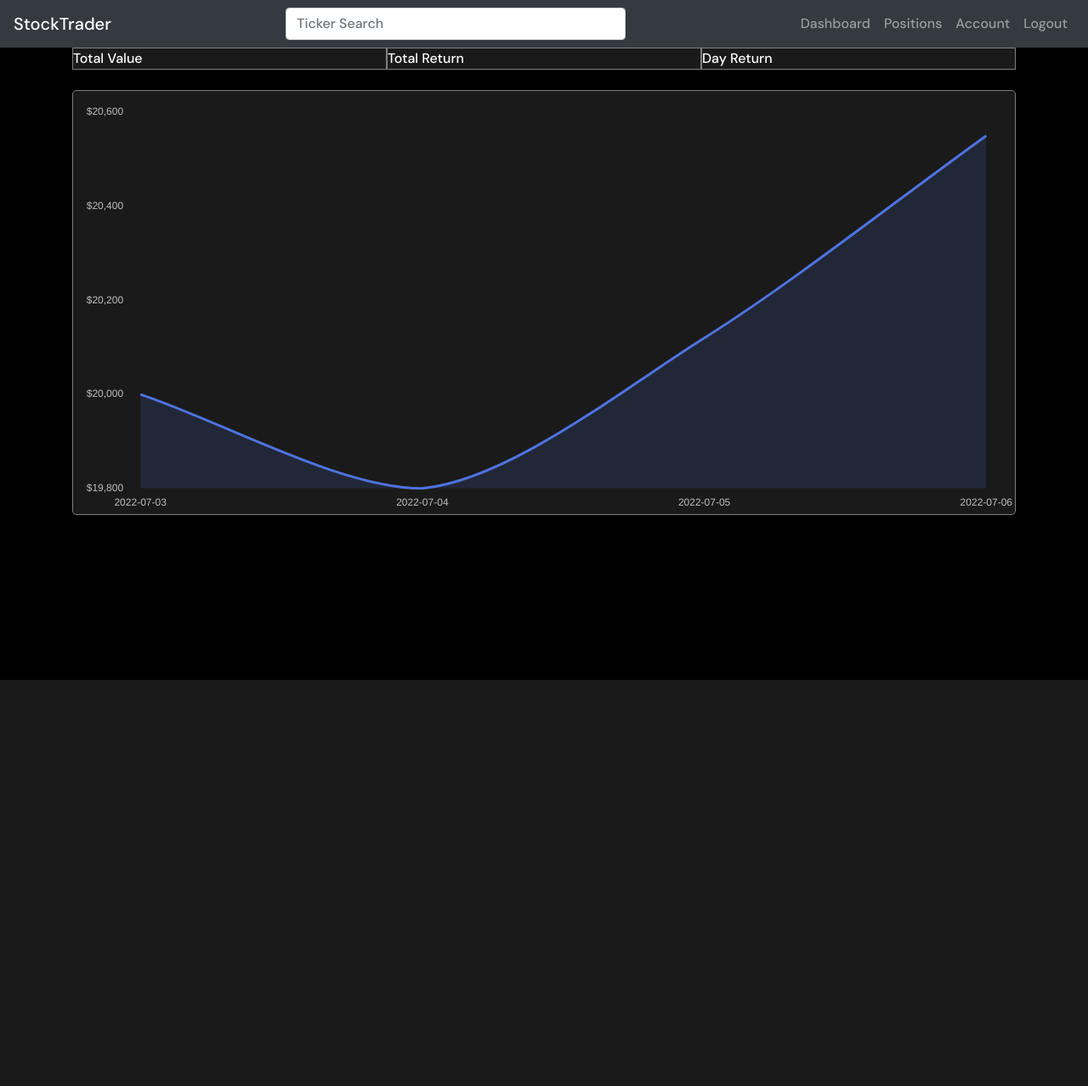
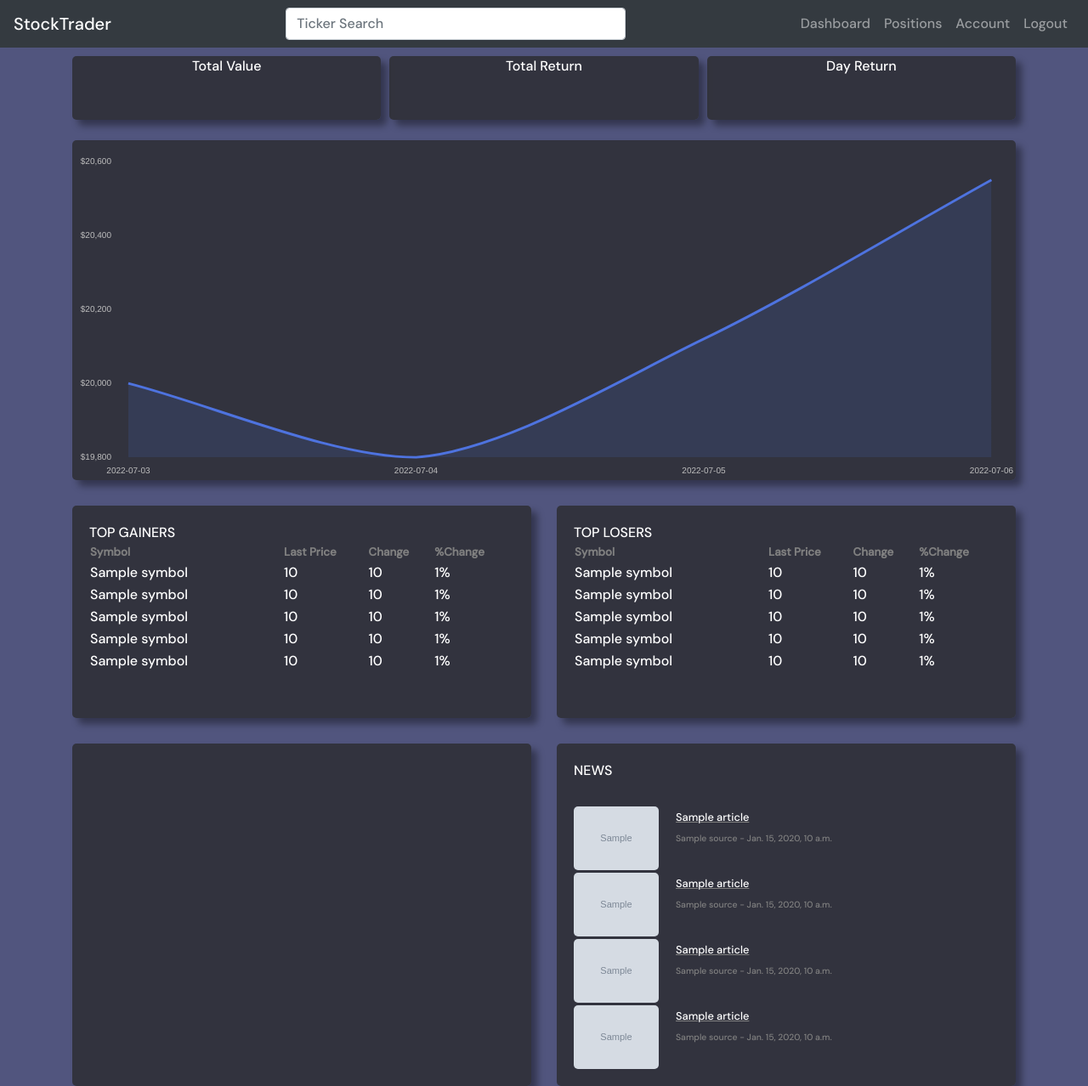
Before and after one commit to Shaz-M/StockTrader, a Django app: page /dashboard/ in a window 1280 px wide. Shown: the whole page at 85% size. Before the commit the page ends 800 px from the top, so only its background shows below. Run offline with Django 3.2, Linux system fonts and the light colour scheme; a user stored in the database is signed in; data comes from the database, SQL or seed files in the repository; grey boxes marked "Sample" are stand-in pictures; a database or web service that is not in the repository returns one stand-in record (values such as "Sample title"); data that the repository does not hold is empty; some libraries are stand-ins or nearby versions.

Commit message:
added dashboard design and info divs

```diff
--- a/portfolio/static/portfolio/dash-styles.css
+++ b/portfolio/static/portfolio/dash-styles.css
@@ -1,17 +1,94 @@
 #chart {
-  height: 500px;
-  background-color: rgb(26, 26, 26);
-  border: solid 1px grey;
-  border-radius: 5px;
+  height: 400px;
 }
 .spaceBetween {
   display: flex;
   justify-content: space-between;
   flex-wrap: wrap;
+  gap: 10px;
+  padding-top: 10px;
 }
 
 .accountDiv {
-  border: solid 1px grey;
-  background-color: rgb(26, 26, 26);
   flex: 1 0 21%;
+  min-width: 250px;
+  text-align: center;
+  height: 75px;
 }
+
+.boxDiv {
+  background-color: rgba(40, 40, 40, 0.75);
+  border-radius: 5px;
+  box-shadow: 7px 7px 8px hsl(0deg 0% 0% / 0.38);
+}
+
+.infoDiv {
+  flex: 1 0 21%;
+  min-width: 250px;
+  height: 250px;
+  padding: 20px;
+}
+
+.infoSection {
+  display: flex;
+  justify-content: space-between;
+  flex-wrap: wrap;
+  gap: 30px;
+  padding-top: 30px;
+}
+table {
+  border-collapse: collapse;
+  border-spacing: 0;
+  width: 100%;
+}
+
+th,
+td {
+  text-align: left;
+}
+
+thead {
+  font-weight: lighter;
+  color: grey;
+  font-size: smaller;
+  white-space: nowrap;
+}
+.symbolCol {
+  padding-right: 30px;
+}
+body {
+  background-color: #51557e;
+}
+
+.newsDiv {
+  flex: 1 0 21%;
+  min-width: 350px;
+  min-height: 400px;
+  height: auto;
+  padding: 20px;
+}
+
+.newsContent {
+  padding-top: 30px;
+}
+
+.image {
+  height: 10%;
+  width: 20%;
+  border-radius: 5px;
+  float: left;
+  margin-right: 20px;
+}
+
+.links {
+  color: white;
+  text-decoration: underline;
+  font-size: 80%;
+  text-decoration-thickness: 1px;
+  text-decoration-color: grey;
+}
+
+.sourceTime {
+  font-size: 65%;
+  color: grey;
+}
--- a/portfolio/templates/portfolio/dashboard.html
+++ b/portfolio/templates/portfolio/dashboard.html
@@ -3,13 +3,83 @@
 
 <div class="container">
   <div class="spaceBetween">
-    <div class="accountDiv">Total Value</div>
-    <div class="accountDiv">Total Return</div>
-    <div class="accountDiv">Day Return</div>
+    <div class="accountDiv boxDiv">Total Value</div>
+    <div class="accountDiv boxDiv">Total Return</div>
+    <div class="accountDiv boxDiv">Day Return</div>
   </div>
   <br />
-  <div id="chart">
+  <div id="chart" class="boxDiv">
     <canvas id="myAreaChart"></canvas>
+  </div>
+  <div class="infoSection">
+    <div class="boxDiv infoDiv">
+      <span class="title">TOP GAINERS</span>
+      <div style="overflow-x: auto" id="positions">
+        <table>
+          <thead>
+            <th class="symbolCol">Symbol</th>
+            <th>Last Price</th>
+            <th>Change</th>
+            <th>%Change</th>
+          </thead>
+          <tbody>
+            {% for gainer in gainers %}
+            <tr>
+              <td class="symbolCol">{{gainer.symbol}}</td>
+              <td class="marks">{{gainer.price}}</td>
+              <td class="plOpen">{{gainer.change}}</td>
+              <td class="plDay">{{gainer.percent}}%</td>
+            </tr>
+            {% endfor %}
+          </tbody>
+        </table>
+      </div>
+    </div>
+    <div class="boxDiv infoDiv">
+      <span class="title">TOP LOSERS</span>
+      <div style="overflow-x: auto" id="positions">
+        <table>
+          <thead>
+            <th class="symbolCol">Symbol</th>
+            <th>Last Price</th>
+            <th>Change</th>
+            <th>%Change</th>
+          </thead>
+          <tbody>
+            {% for loser in losers %}
+            <tr>
+              <td class="symbolCol">{{loser.symbol}}</td>
+              <td class="marks">{{loser.price}}</td>
+              <td class="plOpen">{{loser.change}}</td>
+              <td class="plDay">{{loser.percent}}%</td>
+            </tr>
+            {% endfor %}
+          </tbody>
+        </table>
+      </div>
+    </div>
+  </div>
+  <div class="infoSection">
+    <div class="boxDiv newsDiv"></div>
+    <div class="boxDiv newsDiv">
+      <span class="title">NEWS</span>
+      {% for article in news %}
+      <div class="newsContent">
+        <img
+          class="image"
+          src="{{article.imageUrl}}"
+          alt="Article Image"
+          onerror="if (this.src != 'error.jpg') this.src = 'https://i.postimg.cc/cJFms8zy/download.jpg';"
+        />
+        <div>
+          <a href="{{article.url}}" class="links">{{article.title}}</a>
+          <br />
+          <span class="sourceTime"
+            >{{article.source}} - {{article.dateTime}}</span
+          >
+        </div>
+      </div>
+      {% endfor %}
     </div>
   </div>
   <!-- <script src="https://cdn.jsdelivr.net/npm/chart.js"></script>
@@ -48,7 +118,7 @@
         maintainAspectRatio: false,
         layout: {
           padding: {
-          left: 10,
+            left: 5,
             right: 25,
             top: 25,
             bottom: 0,
@@ -68,6 +138,7 @@
                 autoSkip: true,
                 maxTicksLimit: 7,
                 fontColor:"rgb(191, 191, 191)",
+                fontSize:10,
               },
             },
           ],
@@ -77,6 +148,8 @@
                 fontColor:"rgb(191, 191, 191)",
                 maxTicksLimit: 5,
                 padding: 10,
+                fontSize:10,
+
                 // Include a dollar sign in the ticks
                 callback: function (value, index, values) {
                   return "$" + number_format(value);
@@ -122,3 +195,4 @@
     });
   </script>
   {% endblock content %}
+</div>
--- /dev/null
+++ b/portfolio/utils.py
@@ -0,0 +1,68 @@
+from distutils import archive_util
+from django.http import response
+import requests
+
+class stockMover:
+    symbol = None
+    price = None
+    name = None
+    change = None
+    percent = None
+
+class NewsObj:
+    author = None
+    source = None
+    title = None
+    url = None
+    imageUrl = None
+    dateTime = None
+
+
+#take in ticker return a list of the top 5 stock movers
+def topGainers():
+    url = 'https://financialmodelingprep.com/api/v3/stock_market/gainers?apikey=5e861c0bf1235ee81d2cb64fe8d90012'
+    response = requests.get(url)
+    response = response.json()
+    gainers = []
+    for i in range(5):
+        obj = stockMover()
+        obj.symbol = response[i].get('symbol')
+        obj.name = response[i].get('name')
+        obj.price = round(response[i].get('price'),2)
+        obj.change = round(response[i].get('change'),2)
+        obj.percent = round(response[i].get('changesPercentage'),2)
+        gainers.append(obj)
+    return gainers
+
+
+def topLosers():
+    url = 'https://financialmodelingprep.com/api/v3/stock_market/losers?apikey=5e861c0bf1235ee81d2cb64fe8d90012'
+    response = requests.get(url)
+    response = response.json()
+    losers = []
+    for i in range(5):
+        obj = stockMover()
+        obj.symbol = response[i].get('symbol')
+        obj.name = response[i].get('name')
+        obj.price = round(response[i].get('price'),2)
+        obj.change = abs(round(response[i].get('change'),2))
+        obj.percent = abs(round(response[i].get('changesPercentage'),2))
+        losers.append(obj)
+    return losers
+
+def getNews():
+    url = 'https://newsapi.org/v2/top-headlines?country=us&category=business&apiKey=9f070c3650844cbba78e8c2024befa22&pageSize=4'
+    response = requests.get(url)
+    response = response.json()
+    articles = response.get('articles')
+    newsArr = []
+    for i in range(4):
+        obj = NewsObj()
+        obj.source = articles[i].get('source').get('name')
+        obj.author = articles[i].get('author')
+        obj.url = articles[i].get('url')
+        obj.imageUrl = articles[i].get('urlToImage')
+        obj.title = articles[i].get('title').split('-',1)[0]
+        obj.dateTime = articles[i].get('publishedAt')
+        newsArr.append(obj)
+    return newsArr
--- a/portfolio/views.py
+++ b/portfolio/views.py
@@ -1,9 +1,12 @@
+from termios import TIOCPKT_FLUSHREAD
+from webbrowser import get
 from django.shortcuts import redirect, render
 from .forms import TickerForm
 from django.http import HttpResponse, HttpResponseRedirect
 from .models import Portfolio
 from stocks.utils import validateTicker
 from django.contrib.auth.decorators import login_required
+from .utils import topGainers,topLosers,getNews
 import json
 
 # Create your views here.
@@ -22,7 +25,10 @@
             print(balance.date)
             labels.append(str(balance.date))
             data.append(str(balance.balance))
-    context = {'title':'Dashboard','labels':json.dumps(labels),'data':json.dumps(data)}
+    gainers = topGainers()
+    losers = topLosers()
+    news = getNews()
+    context = {'title':'Dashboard','labels':json.dumps(labels),'data':json.dumps(data),'gainers':gainers,'losers':losers,'news':news}
     return render(request,'portfolio/dashboard.html',context)
 
 @login_required
--- a/stocks/utils.py
+++ b/stocks/utils.py
@@ -1,4 +1,3 @@
-from contextlib import nullcontext
 import requests
 from decimal import Decimal
 from numerize import numerize
@@ -8,7 +7,7 @@
 millnames = ['',' T',' M',' B',' Trillion']
 
 def getPrepJson(ticker):
-    url = "https://financialmodelingprep.com/api/v3/profile/"+ticker+"?apikey=fe82ca03e820e6d83d41d4aae63c55b9"
+    url = "https://financialmodelingprep.com/api/v3/profile/"+ticker+"?apikey=5e861c0bf1235ee81d2cb64fe8d90012"
     response = requests.get(url)
     return response.json()
 
@@ -62,7 +61,6 @@
 
 
 
-
 def getStockObj(ticker,user):
     obj = stockInfo()
     response  = getJson(ticker)
@@ -70,7 +68,7 @@
     financials = requests.get('https://api.tdameritrade.com/v1/instruments?apikey=D57TGYGPEEXE5IQRTHZG4EVDBATABE3B&symbol='+ticker+'&projection=fundamental')
     financials = financials.json()
     financials = financials[ticker].get('fundamental')
-    marketCap = requests.get('https://financialmodelingprep.com/api/v3/market-capitalization/'+ticker+'?apikey=fe82ca03e820e6d83d41d4aae63c55b9')
+    marketCap = requests.get('https://financialmodelingprep.com/api/v3/market-capitalization/'+ticker+'?apikey=5e861c0bf1235ee81d2cb64fe8d90012')
     marketCap = marketCap.json()
     marketCap = marketCap[0].get('marketCap')
     portfolio = Portfolio.objects.get(user=user)
```
Lines whose indentation alone changed are shown as unchanged.
